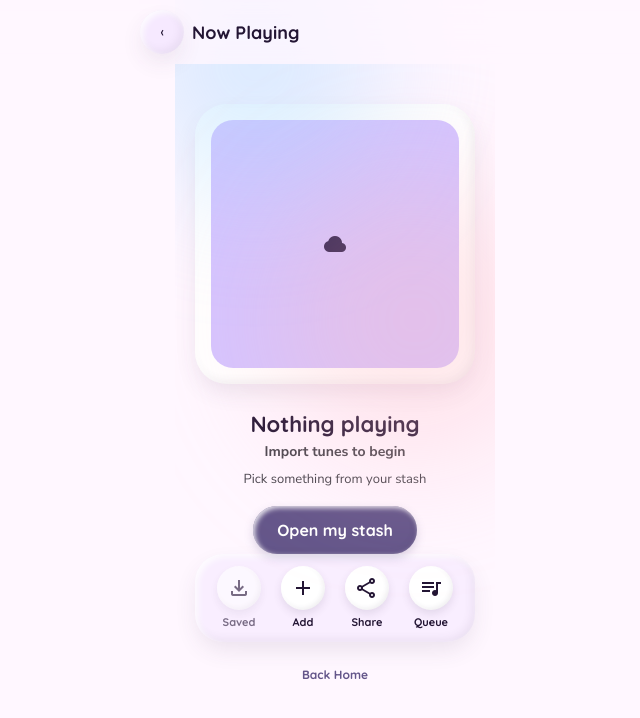
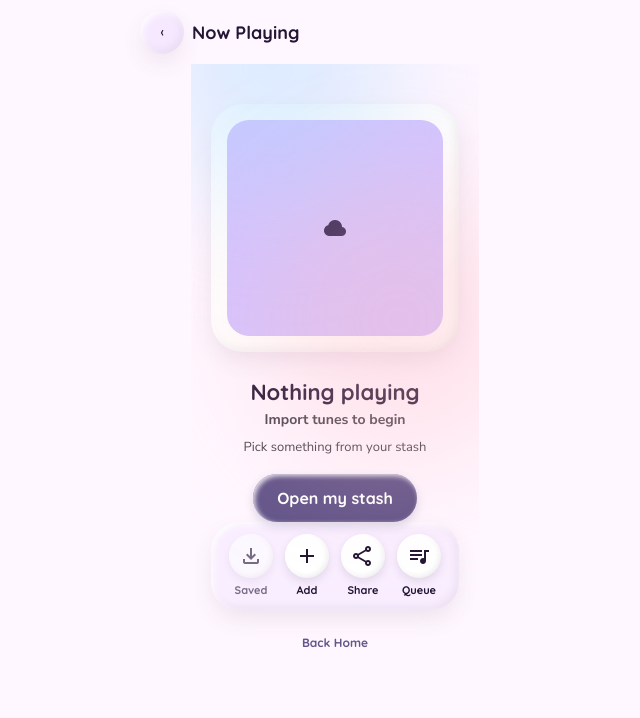
Before and after one commit to natx6/block-neo-brutalist, a Next.js app: page /player in a window 1280 px wide. Shown: the top 718 px of the page, without its empty margins (305-945 px from the left). Built offline with nearby package versions, Linux system fonts and the light colour scheme.

Commit message:
Player art bigger, no badge, solid headers, greeting by time, spacing

```diff
--- a/app/components/ApplyTheme.tsx
+++ b/app/components/ApplyTheme.tsx
@@ -1,11 +1,22 @@
 "use client";
 
 import { useEffect } from "react";
-import { applyTheme, loadTheme } from "../../lib/themes";
+import { applyTheme, loadTheme, THEMES } from "../../lib/themes";
 
 export default function ApplyTheme() {
   useEffect(() => {
-    applyTheme(loadTheme());
+    const id = loadTheme();
+    applyTheme(id);
+    try {
+      const bg = THEMES.find((t) => t.id === id)?.swatches[0] || "#fff7ff";
+      let meta = document.querySelector('meta[name="theme-color"]');
+      if (!meta) {
+        meta = document.createElement("meta");
+        meta.setAttribute("name", "theme-color");
+        document.head.appendChild(meta);
+      }
+      meta.setAttribute("content", bg);
+    } catch {}
   }, []);
   return null;
 }
--- a/app/components/Nav.tsx
+++ b/app/components/Nav.tsx
@@ -68,7 +68,7 @@
 
 export function TopBar({ title, right }: { title: string; right?: React.ReactNode }) {
   return (
-    <header className="fixed top-0 inset-x-0 z-50 pt-safe t-bg-80 backdrop-blur-xl">
+    <header className="fixed top-0 inset-x-0 z-50 pt-safe t-bg">
       <div className="max-w-[430px] mx-auto h-16 px-5 flex items-center justify-between">
         <div className="flex items-center gap-2">
           <div className="w-9 h-9 rounded-2xl t-primary-ct clay-thumb flex items-center justify-center">
--- a/app/offline/page.tsx
+++ b/app/offline/page.tsx
@@ -142,7 +142,7 @@
           })
         )}
 
-        <div className="w-full t-variant-40 rounded-2xl p-4 clay-card flex gap-3 items-start">
+        <div className="w-full t-variant-40 rounded-2xl p-4 clay-card flex gap-3 items-start mb-8">
           <Icon name="lightbulb" className="text-[20px]" />
           <p className="text-[12px]">Tip: everything here plays in airplane mode.</p>
         </div>
--- a/app/page.tsx
+++ b/app/page.tsx
@@ -20,6 +20,9 @@
   const [importStatus, setImportStatus] = useState("");
   const fileRef = useRef<HTMLInputElement>(null);
   const { current, playing, play } = usePlayer();
+
+  const hour = new Date().getHours();
+  const greeting = hour < 5 ? "Up late" : hour < 12 ? "Good morning" : hour < 18 ? "Good afternoon" : "Good evening";
 
   const refresh = useCallback(async () => {
     try {
@@ -62,7 +65,7 @@
 
   return (
     <div className="t-bg min-h-dvh max-w-[430px] mx-auto flex flex-col relative">
-      <header className="fixed top-0 inset-x-0 z-50 pt-safe t-bg-80 backdrop-blur-xl">
+      <header className="fixed top-0 inset-x-0 z-50 pt-safe t-bg">
         <div className="max-w-[430px] mx-auto h-16 px-5 flex items-center justify-between">
           <div className="flex items-center gap-2">
             <div className="w-9 h-9 rounded-2xl t-primary-ct clay-thumb flex items-center justify-center">
@@ -80,10 +83,7 @@
 
       <main className="flex-1 pt-16 pb-[180px]">
         <div className="px-5 pt-3">
-          <div>
-            <p className="font-display font-bold text-[18px]">Good afternoon</p>
-            <p className="text-[12px] t-muted font-medium">Sweet Pea&apos;s Sanctuary</p>
-          </div>
+          <p className="font-display font-bold text-[18px]">{greeting}</p>
         </div>
 
         <div className="mt-6">
@@ -191,7 +191,7 @@
           </div>
         </div>
 
-        <div className="px-5 mt-4">
+        <div className="px-5 mt-4 mb-8">
           <div className="p-4 rounded-2xl t-card clay-card flex items-center justify-between">
             <div className="flex items-center gap-3">
               <div className="w-10 h-10 rounded-full t-secondary-ct flex items-center justify-center">
--- a/app/player/page.tsx
+++ b/app/player/page.tsx
@@ -151,7 +151,7 @@
 
   return (
     <div className="t-bg min-h-dvh max-w-[430px] mx-auto flex flex-col relative overflow-hidden">
-      <header className="fixed top-0 inset-x-0 z-50 pt-safe t-bg-80 backdrop-blur-xl">
+      <header className="fixed top-0 inset-x-0 z-50 pt-safe t-bg">
         <div className="max-w-[430px] mx-auto h-16 px-5 flex items-center justify-between">
           <div className="flex items-center gap-2">
             <Link href="/" aria-label="Back" className="w-11 h-11 rounded-full t-container clay-card flex items-center justify-center min-w-[44px]">‹</Link>
@@ -166,7 +166,7 @@
 
         {!current ? (
           <div className="flex flex-col items-center text-center pt-10">
-            <div className="w-[280px] h-[280px] rounded-[32px] p-4 t-card clay-card flex items-center justify-center">
+            <div className="w-full max-w-[340px] aspect-square rounded-[32px] p-4 t-card clay-card flex items-center justify-center">
               <div className="w-full h-full rounded-[22px] t-primary-ct flex items-center justify-center">
                 <Icon name="cloud" className="text-[72px]" fill />
               </div>
@@ -181,7 +181,7 @@
         ) : (
           <>
             <div className="flex justify-center pt-2 pb-6">
-              <div className="relative w-[280px] h-[280px] rounded-[32px] p-4 t-card clay-card flex items-center justify-center">
+              <div className="relative w-full max-w-[340px] aspect-square rounded-[32px] p-4 t-card clay-card flex items-center justify-center">
                 <div className="absolute top-6 left-8 right-8 h-8 rounded-full bg-gradient-to-b from-white/70 to-transparent pointer-events-none z-10" />
                 <div className="w-full h-full rounded-[22px] overflow-hidden flex items-center justify-center gap-2 text-[#4c3f70]" style={{ background: current.bg }}>
                   {current.artwork && !artFailed ? (
@@ -197,10 +197,6 @@
                       <Icon name="music_note" className="text-[64px]" />
                     </>
                   )}
-                </div>
-                <div className="absolute -bottom-3 right-5 px-3 py-1 rounded-full t-card clay-thumb flex items-center gap-1.5 z-20">
-                  <span className="w-2 h-2 rounded-full bg-[var(--secondary)] animate-pulse" />
-                  <span className="font-display font-bold text-[11px] tracking-wider uppercase">Lo-Fi Master</span>
                 </div>
               </div>
             </div>
--- a/app/playlist/page.tsx
+++ b/app/playlist/page.tsx
@@ -63,7 +63,7 @@
 
   return (
     <div className="t-bg min-h-dvh max-w-[430px] mx-auto flex flex-col relative">
-      <header className="fixed top-0 inset-x-0 z-50 pt-safe t-bg-80 backdrop-blur-xl">
+      <header className="fixed top-0 inset-x-0 z-50 pt-safe t-bg">
         <div className="max-w-[430px] mx-auto h-16 px-5 flex items-center justify-between">
           <div className="flex items-center gap-2">
             <Link href="/library" className="w-11 h-11 rounded-full t-container clay-card flex items-center justify-center min-w-[44px]">‹</Link>
--- a/app/settings/page.tsx
+++ b/app/settings/page.tsx
@@ -81,7 +81,7 @@
 
   return (
     <div className="t-bg min-h-dvh max-w-[430px] mx-auto flex flex-col relative">
-      <header className="fixed top-0 inset-x-0 z-50 pt-safe t-bg-80 backdrop-blur-xl">
+      <header className="fixed top-0 inset-x-0 z-50 pt-safe t-bg">
         <div className="max-w-[430px] mx-auto h-16 px-5 flex items-center gap-2">
           <Link href="/" className="w-11 h-11 rounded-full t-container clay-card flex items-center justify-center min-w-[44px]">‹</Link>
           <h1 className="font-display font-bold text-[18px]">Settings</h1>
```
